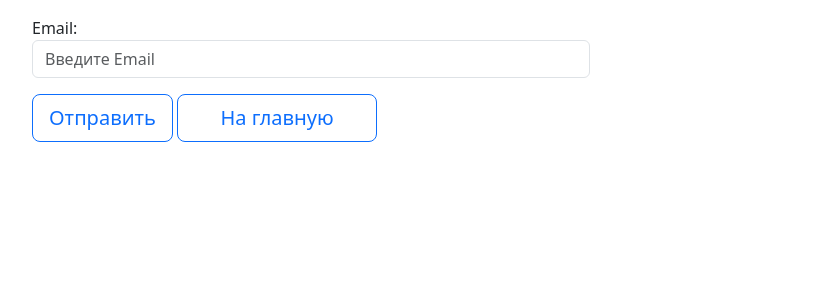
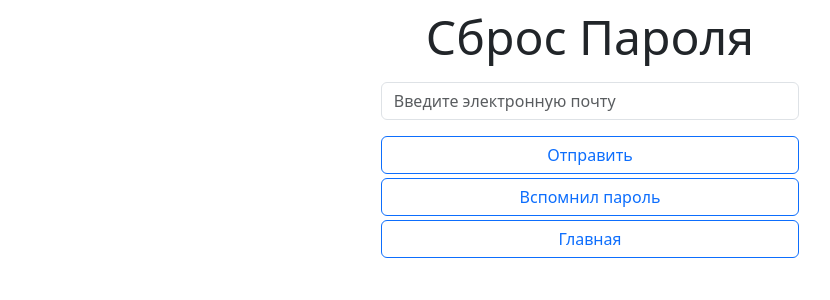
Before and after one commit to Aladser/psdia, a Django app: page /user/password-reset/ in a window 1280 px wide. Shown: the top 300 px of the page, without its empty margins (50-880 px from the left). Run offline with Django 5.2, Linux system fonts and the light colour scheme.

Commit message:
обновлена форма сброса пароля

```diff
--- a/authen/forms.py
+++ b/authen/forms.py
@@ -41,12 +41,11 @@ class ProfileForm(UserChangeForm):
 
 class CustomPasswordResetForm(PasswordResetForm):
     email = forms.EmailField(
-        label="Email",
         max_length=254,
         widget=forms.EmailInput(
         attrs={
             'class': 'form-control',
-            'placeholder': 'Введите Email',
+            'placeholder': 'Введите электронную почту',
             "autocomplete": "email"}
         )
     )
--- a/authen/templates/basic_auth.html
+++ b/authen/templates/basic_auth.html
@@ -15,7 +15,7 @@
 </head>
 <body>
 
-<div class="pricing-header px-3 pt-2 mx-auto text-center">
+<div class="pricing-header px-3 py-2 mx-auto text-center">
     <h1 class="display-5">{{header|capfirst}}</h1>
 </div>
 
--- a/authen/templates/password_reset.html
+++ b/authen/templates/password_reset.html
@@ -1,10 +1,18 @@
 {% extends 'basic_auth.html' %}
+{% load custom_tags %}
 
 {% block content %}
-        <form method="POST" class="w-50">
-            {% csrf_token %}
-            {{ form.as_p }}
-            <button type="submit" class="btn btn-lg btn-block btn-outline-primary">Отправить</button>
-            <a href="/" class="btn btn-lg btn-block btn-outline-primary btn-theme-width-10">На главную</a>
+        <form method="POST" class="w-50 mx-auto">
+            <div class="w-75 mx-auto">
+                {% csrf_token %}
+
+                {% for field in form%}
+                    <p>{{field}}</p>
+                {% endfor %}
+
+                <button type="submit" class="btn btn-outline-primary mb-1 d-block mx-auto w-100">Отправить</button>
+                <a href="{% url 'authen:login' %}" class="btn btn-outline-primary mb-1 w-100">Вспомнил пароль</a>
+                <a href="/" class="btn btn-outline-primary d-block mx-auto">Главная</a>
+                </div>
         </form>
 {% endblock %}
--- a/authen/views.py
+++ b/authen/views.py
@@ -31,6 +31,7 @@ class UserLoginView(LoginView):
         context = super().get_context_data(**kwargs)
         context["required_fields"] = CustomFormatter.get_form_required_field_labels(context["form"])
 
+        # массив ошибок
         context["errors"] = []
         errors_list = context["form"].errors.as_data().get("__all__")
         if errors_list:
@@ -125,6 +126,13 @@ class CustomPasswordResetView(PasswordResetView):
     form_class = CustomPasswordResetForm
     success_url = reverse_lazy('authen:password_reset_done')
 
+    title = "сброс пароля"
+    extra_context = {
+        'section': title,
+        'header': title.title(),
+        'title': title
+    }
+
 
 # ВВОД НОВОГО ПАРОЛЯ
 class CustomUserPasswordResetConfirmView(PasswordResetConfirmView):
```
